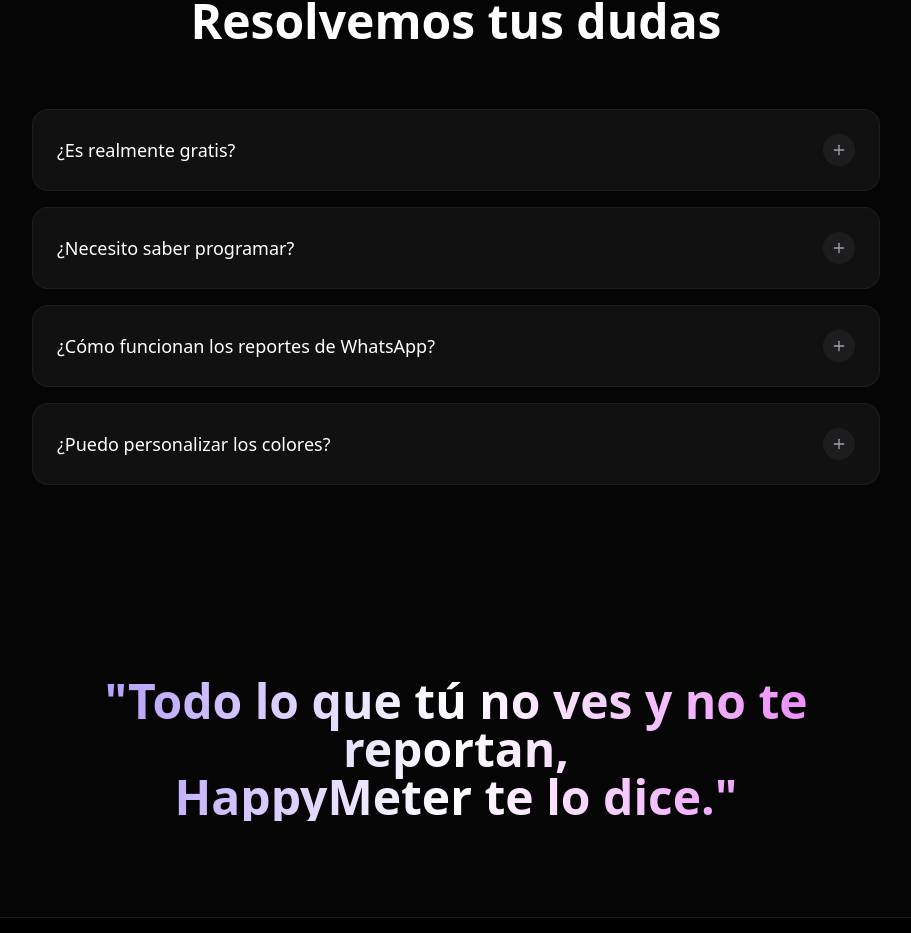
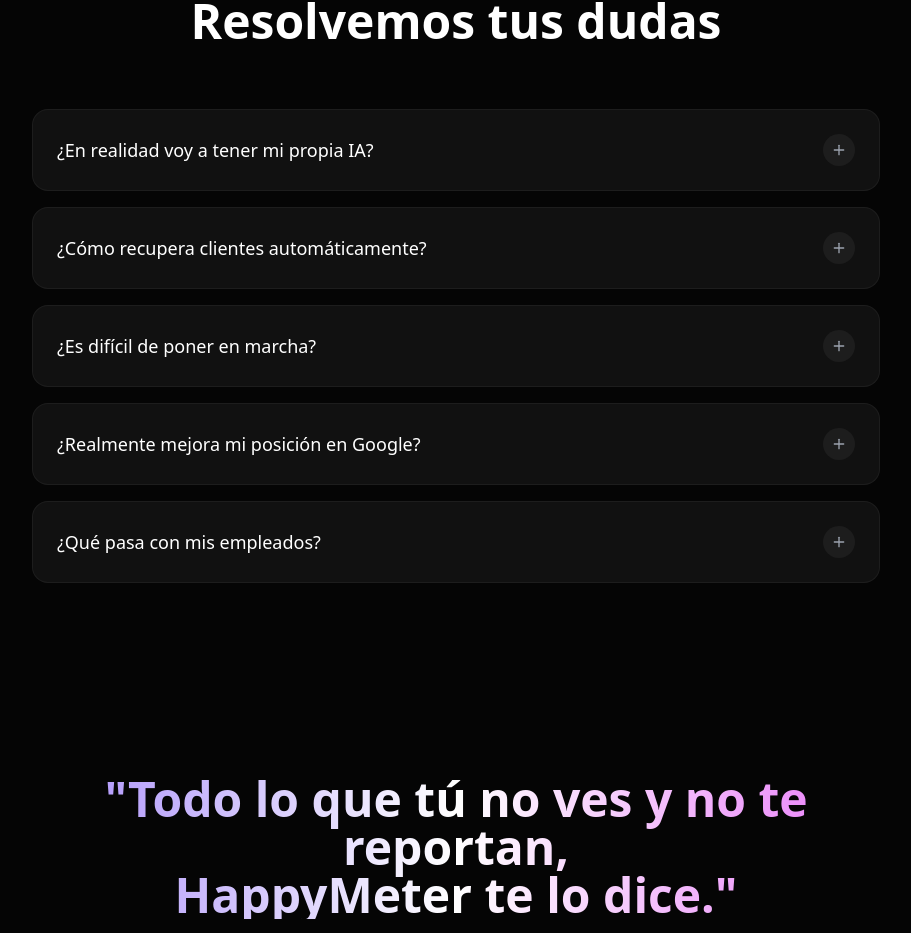
Before and after one commit to Gioovar/happymeter-app, a Next.js app: page / in a window 1280 px wide. Shown: the part 4713-5646 px from the top of the page, without its empty margins (184-1095 px from the left). Built offline with nearby package versions, Linux system fonts and the light colour scheme; no server answers.

Commit message:
Content: Refresh FAQs with Strategic AI, Auto-Recovery & Real Data questions

```diff
--- a/src/components/landing/FAQ.tsx
+++ b/src/components/landing/FAQ.tsx
@@ -7,20 +7,24 @@
 
 const faqs = [
     {
-        question: "¿Es realmente gratis?",
-        answer: "¡Sí! Tenemos un plan gratuito generoso para que empieces. Solo pagas si necesitas funciones avanzadas o más volumen."
+        question: "¿En realidad voy a tener mi propia IA?",
+        answer: "¡Sí! No es un chat genérico. HappyMeter aprende de TU base de datos, tus quejas y tus clientes reales para darte estrategias, promociones y soluciones personalizadas. Es como tener un gerente de marketing experto que conoce tu negocio mejor que nadie."
     },
     {
-        question: "¿Necesito saber programar?",
-        answer: "Para nada. HappyMeter es 'No-Code'. Creas tu encuesta en 2 minutos y listo."
+        question: "¿Cómo recupera clientes automáticamente?",
+        answer: "Detectamos calificaciones bajas (1-3 estrellas) en tiempo real y nuestro sistema puede enviar cupones de 'perdón' al instante. Convertimos una mala experiencia en una segunda oportunidad antes de que el cliente se vaya para siempre."
     },
     {
-        question: "¿Cómo funcionan los reportes de WhatsApp?",
-        answer: "Conectas tu número y nuestra IA te envía un resumen PDF cada semana con lo más importante."
+        question: "¿Es difícil de poner en marcha?",
+        answer: "Es ridículamente fácil. No instalas nada en tus POS. Te damos un QR inteligente y un link. Los pones en tus mesas, tickets o redes sociales y listo. Empiezas a recibir datos valiosos en menos de 5 minutos."
     },
     {
-        question: "¿Puedo personalizar los colores?",
-        answer: "Absolutamente. Puedes adaptar la encuesta a la identidad de tu marca (logo, colores, textos)."
+        question: "¿Realmente mejora mi posición en Google?",
+        answer: "Totalmente. Nuestro filtro inteligente dirige a los clientes felices (4-5 estrellas) directamente a Google Maps para dejar reseña, mientras que las quejas te llegan solo a ti de forma privada. Más estrellas reales = Mejor reputación online."
+    },
+    {
+        question: "¿Qué pasa con mis empleados?",
+        answer: "HappyMeter es tu mejor aliado de RRHH. Con el 'Staff Leaderboard', sabrás exactamente quién atiende mejor. Los clientes califican el servicio, y tú descubres quién es tu empleado estrella y quién está fallando."
     }
 ]
 
```
